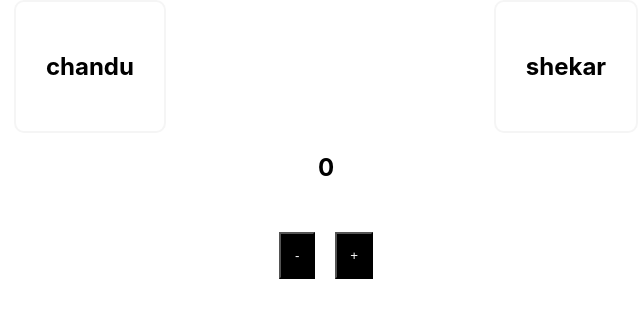
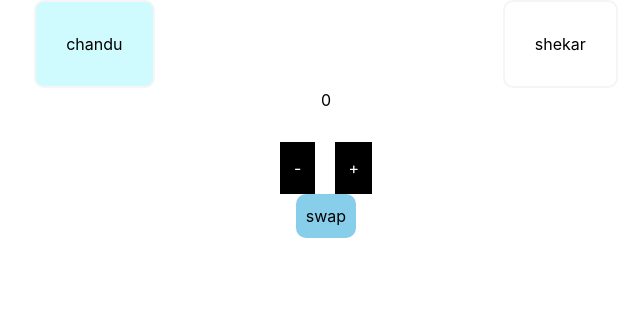
Before and after one commit to kusumachandu/State-management-example, a React (Create React App) app: page / in a window 1280 px wide. Shown: the top 318 px of the page, without its empty margins (314-954 px from the left). Built offline with nearby package versions, Linux system fonts and the light colour scheme.

Commit message:
added the functionality to swap the user

```diff
--- a/package.json
+++ b/package.json
@@ -34,5 +34,10 @@
       "last 1 firefox version",
       "last 1 safari version"
     ]
+  },
+  "devDependencies": {
+    "autoprefixer": "^10.4.14",
+    "postcss": "^8.4.26",
+    "tailwindcss": "^3.3.3"
   }
 }
--- /dev/null
+++ b/postcss.config.js
@@ -0,0 +1,6 @@
+module.exports = {
+  plugins: {
+    tailwindcss: {},
+    autoprefixer: {},
+  },
+}
--- a/src/App.css
+++ b/src/App.css
@@ -1,3 +1,6 @@
+@tailwind base;
+@tailwind components;
+@tailwind utilities;
 .App {
   text-align: center;
 }
--- a/src/App.js
+++ b/src/App.js
@@ -1,38 +1,25 @@
-import React, { useState } from "react";
+import React from "react";
 import "./App.css";
+import SwapUser from "./components/SwapUser";
 
 const users = [
   {
+    id: 1,
     name: "chandu",
     counter: 0,
+    active: true
   },
   {
+    id: 2,
     name: "shekar",
     counter: 0,
+    active: false,
   },
 ];
 function App() {
-  const [currentUser, setCurrentUser] = useState();
-  const [count, setCount] = useState(0);
-
   return (
     <div className="App">
-      <section style={{display: 'flex', justifyContent: 'space-evenly'}}>
-        {users.map((user, index) => (
-          <div key={index}>
-            <div style={{border: '2px solid whitesmoke', borderRadius: '10px', boxShadow: "inherit" , paddingLeft: '30px', paddingRight: "30px", paddingTop: '30px', paddingBottom: "30px"}}>
-              <h1>{user.name}</h1>
-            </div>
-          </div>
-        ))}
-      </section>
-      <h2>
-        {count}
-      </h2>
-      <div style={{display: 'flex', gap: "20px", justifyContent: 'center', paddingTop: '30px'}}>
-        <button style={{padding: '14px', backgroundColor: "black", color: "white"}}>-</button>
-        <button style={{padding: '13px', backgroundColor: "black", color: "white"}}>+</button>
-      </div>
+      <SwapUser users={users}/>
     </div>
   );
 }
--- /dev/null
+++ b/src/components/SwapUser.jsx
@@ -0,0 +1,51 @@
+import React, { useState } from 'react'
+
+export default function SwapUser({users}) {
+  const [usersData, setUsersData] = useState(users);
+  const [count, setCount] = useState(0);
+
+  function swapUser() {
+    setUsersData((prevUsers) => {
+      const updatedUsers = [...prevUsers];
+      const activeUser = updatedUsers.find(user => user.active);
+      const nextUserIndex = activeUser.id < users.length ? activeUser.id % users.length + 1 : 1;
+      console.log(nextUserIndex);
+      const nextUser = updatedUsers.find(user => user.id === nextUserIndex);
+
+      if(activeUser && nextUser) {
+        activeUser.active = false;
+        nextUser.active = true;
+      }
+
+      console.log(nextUser);
+
+      return updatedUsers;
+    });
+
+
+  }
+
+  return (
+    <div>
+      <section style={{display: 'flex', justifyContent: 'space-evenly'}}>
+        {usersData?.map((user, index) => (
+          <div key={index} className={`user ${user.active ? 'active' : ''}`}>
+            <div className={`user ${user.active ? 'bg-cyan-100' : ''}`} style={{border: '2px solid whitesmoke', borderRadius: '10px', boxShadow: "inherit" , paddingLeft: '30px', paddingRight: "30px", paddingTop: '30px', paddingBottom: "30px"}}>
+              <h1>{user.name}</h1>
+            </div>
+          </div>
+        ))}
+      </section>
+      <h2>
+        {count}
+      </h2>
+      <div style={{display: 'flex', gap: "20px", justifyContent: 'center', paddingTop: '30px'}}>
+        <button style={{padding: '14px', backgroundColor: "black", color: "white"}}>-</button>
+        <button style={{padding: '13px', backgroundColor: "black", color: "white"}}>+</button>
+      </div>
+      <div>
+        <button onClick={swapUser} className='' style={{backgroundColor: 'skyblue', padding: '10px', borderRadius: '10px'}}>swap</button>
+      </div>
+    </div>
+  )
+}
--- a/src/index.css
+++ b/src/index.css
@@ -1,3 +1,7 @@
+@tailwind base;
+@tailwind components;
+@tailwind utilities;
+
 body {
   margin: 0;
   font-family: -apple-system, BlinkMacSystemFont, 'Segoe UI', 'Roboto', 'Oxygen',
--- /dev/null
+++ b/tailwind.config.js
@@ -0,0 +1,8 @@
+/** @type {import('tailwindcss').Config} */
+module.exports = {
+  content: ["./src/**/*.{html,js,jsx,tsx,ts}"],
+  theme: {
+    extend: {},
+  },
+  plugins: [],
+}
```
Also changed, not shown: 1 other file (tests, documents, lock files or other folders).
